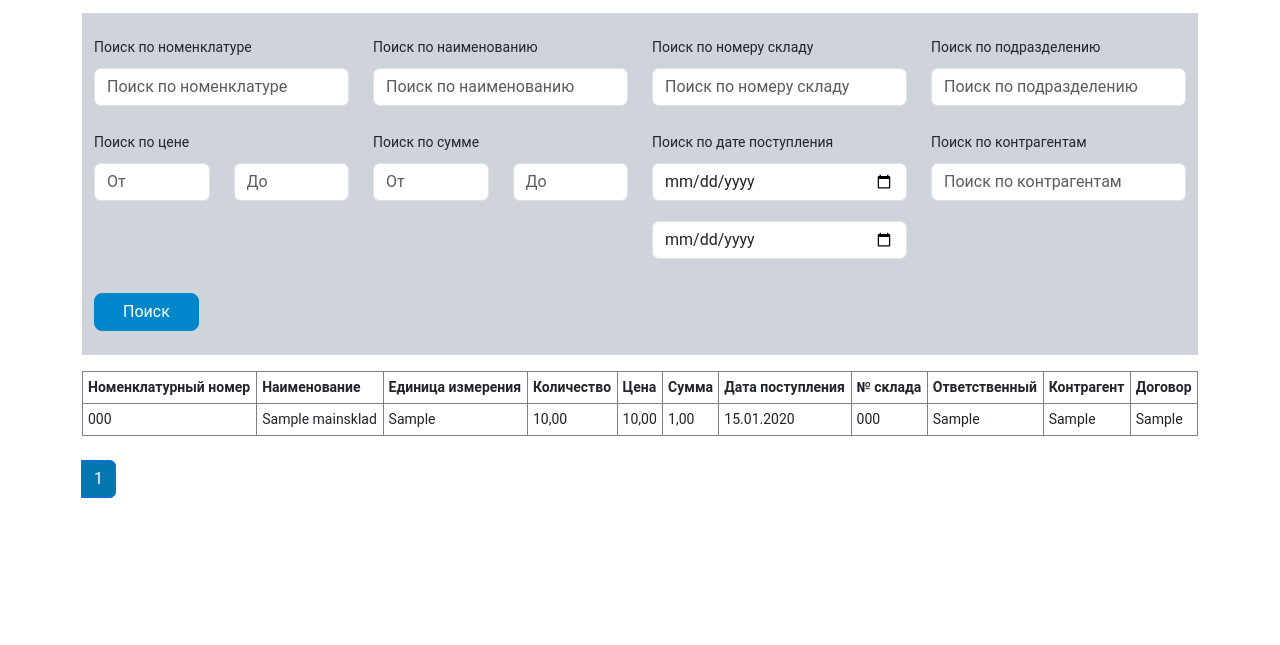
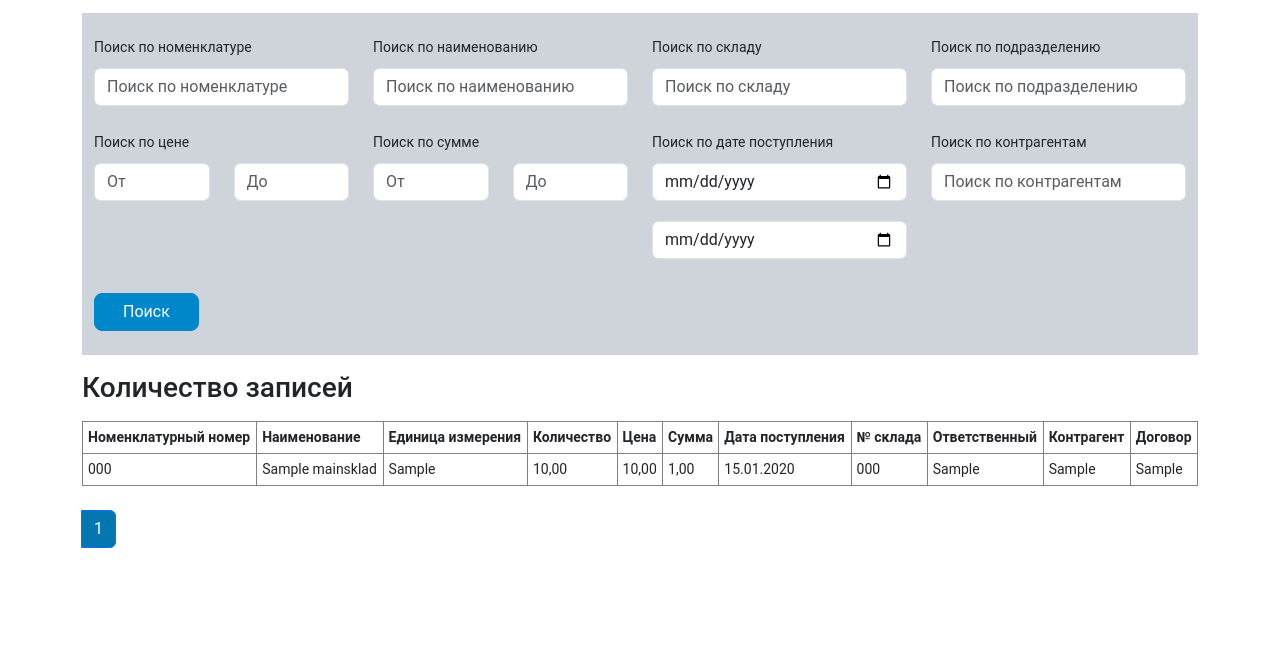
Before and after one commit to Kairat12/maek_measuring, a Django app: page /main_sklad/ in a window 1280 px wide. Shown: the part 62-707 px from the top of the page. Run offline with Django 4.2, Linux system fonts and the light colour scheme; tables that the repository leaves empty hold one stand-in row (values such as "Sample post"); some libraries are stand-ins or nearby versions.

Commit message:
add new search

```diff
--- a/templates/main_sklad.html
+++ b/templates/main_sklad.html
@@ -19,8 +19,8 @@
                                value="{{ request.GET.name }}">
                     </div>
                     <div class="col-3">
-                        <label>Поиск по номеру складу</label>
-                        <input type="text" name="number_sklad" class="form-control" placeholder="Поиск по номеру складу"
+                        <label>Поиск по складу</label>
+                        <input type="text" name="number_sklad" class="form-control" placeholder="Поиск по складу"
                                value="{{ request.GET.number_sklad }}">
                     </div>
                     <div class="col-3">
@@ -80,6 +80,9 @@
             </form>
 
             {% if main_sklads %}
+                <div class="h3">
+                    <p>Количество записей {{ main_sklads.count }} </p>
+                </div>
                 <table class="table-bordered" id="productsTable">
                     <thead>
                     <tr>
```
Lines whose indentation alone changed are shown as unchanged.
